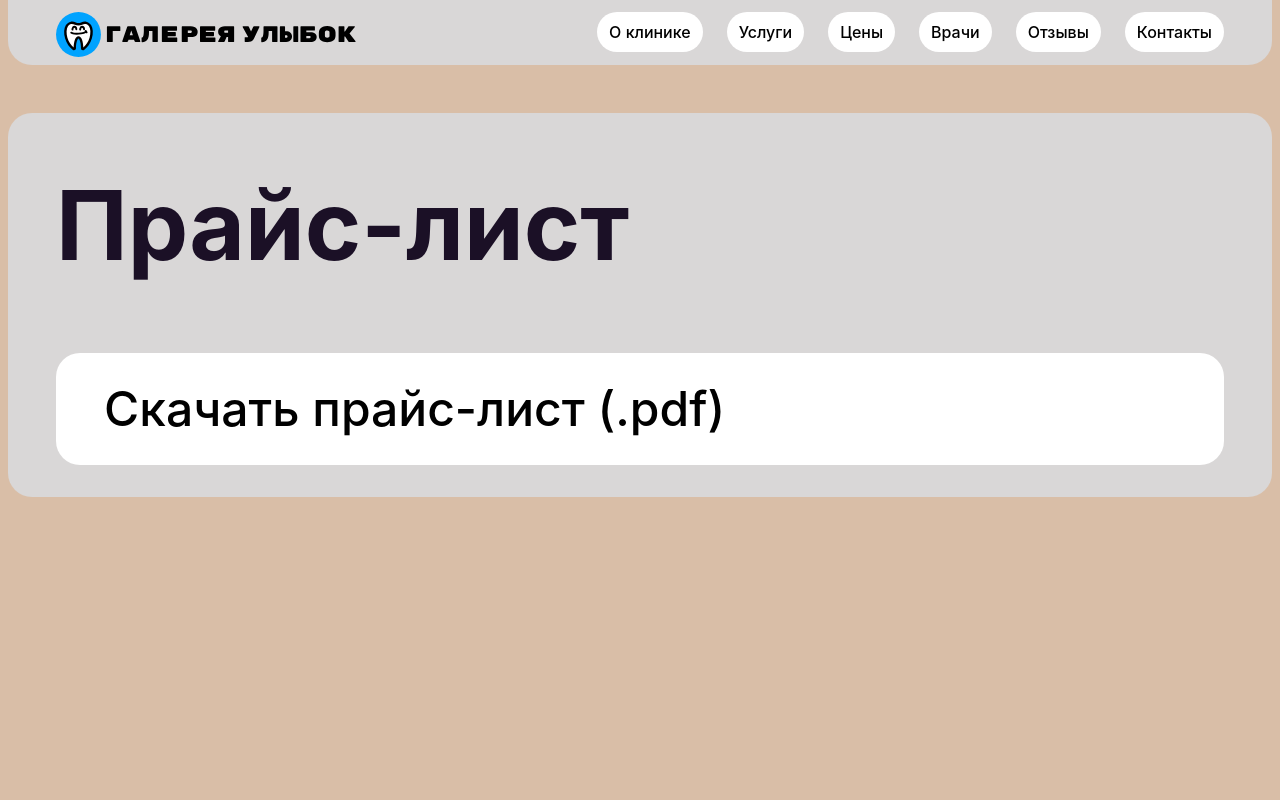
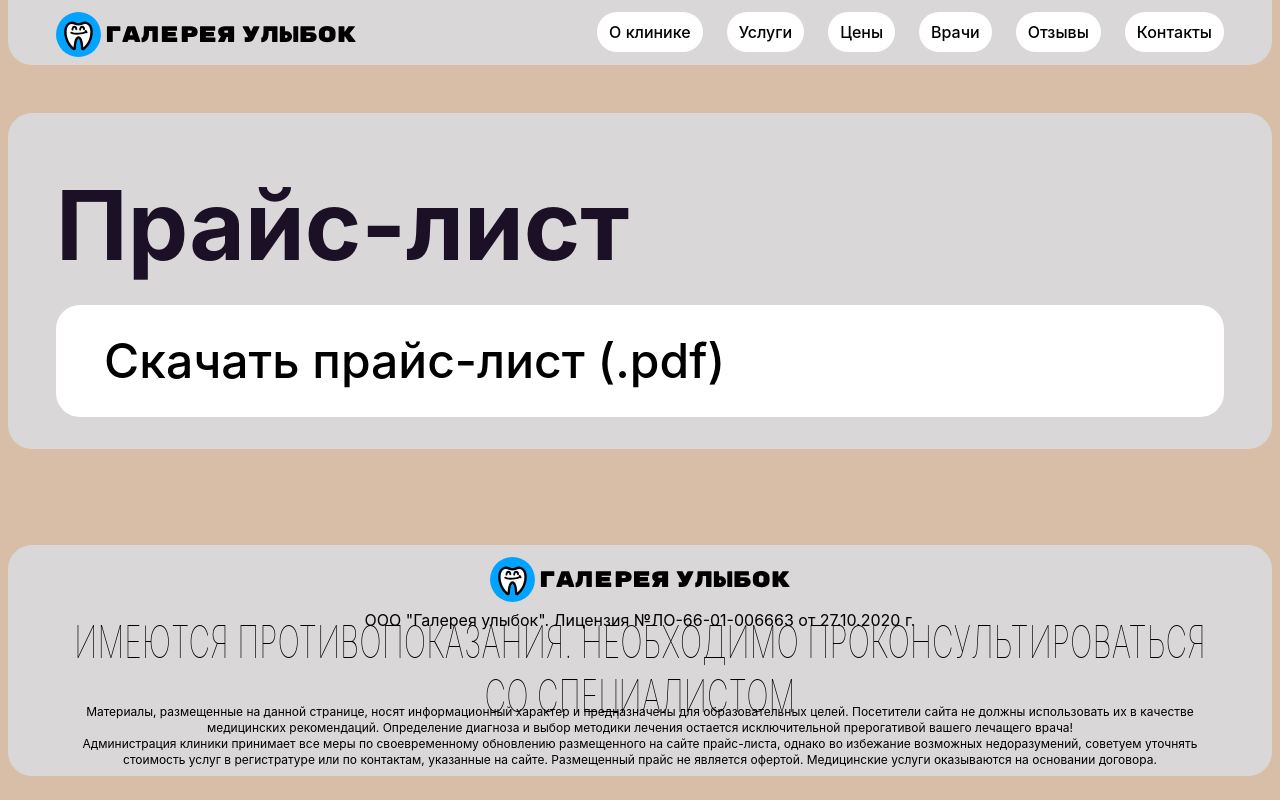
Before and after one commit to TheGrandUtochka/gallery-of-smiles, a React (Vite) app: page /price-list in a window 1280 px wide. Built offline with nearby package versions, Linux system fonts and the light colour scheme.

Commit message:
Добавлен футер. В будущем содержание может поменяться

```diff
--- /dev/null
+++ b/src/components/Footer/Footer.tsx
@@ -0,0 +1,34 @@
+import logo from '../../assets/logo.svg';
+import { Link } from "@tanstack/react-router";
+
+export default function Footer() {
+    return (
+        <div className='bg-pale-silver rounded-3xl py-2 px-4 md:px-12'>
+            <footer className='text-center'>
+                <div className='inline-block'>
+                    <Link to='/' className='mt-1 block'>
+                        <img src={logo} width={300} alt="Галерея улыбок"/>
+                    </Link>
+                </div>
+                <div>
+                    ООО "Галерея улыбок". Лицензия №ЛО-66-01-006663 от 27.10.2020 г.
+                </div>
+                <div className='font-thin text-center scale-y-150 lg:text-3xl'>
+                    ИМЕЮТСЯ ПРОТИВОПОКАЗАНИЯ. НЕОБХОДИМО ПРОКОНСУЛЬТИРОВАТЬСЯ СО СПЕЦИАЛИСТОМ
+                </div>
+                <div className='text-center text-xs'>
+                    Материалы, размещенные на данной странице, носят информационный характер и предназначены для
+                    образовательных целей. Посетители сайта не должны использовать их в качестве медицинских
+                    рекомендаций. Определение диагноза и выбор методики лечения остается исключительной прерогативой
+                    вашего лечащего врача!
+                </div>
+                <div className='text-center text-xs'>
+                    Администрация клиники принимает все меры по своевременному обновлению размещенного на сайте
+                    прайс-листа, однако во избежание возможных недоразумений, советуем уточнять стоимость услуг в
+                    регистратуре или по контактам, указанные на сайте. Размещенный прайс не является офертой.
+                    Медицинские услуги оказываются на основании договора.
+                </div>
+            </footer>
+        </div>
+    );
+}
--- a/src/pages/price-list/PricesHeroSection/PricesHeroSection.tsx
+++ b/src/pages/price-list/PricesHeroSection/PricesHeroSection.tsx
@@ -4,10 +4,6 @@ export default function PricesHeroSection() {
             <h1 className='max-lg:text-center px-4 lg:px-8 xl:px-12 py-8 text-deep-purple-black text-4xl sm:text-5xl md:text-6xl lg:text-7xl xl:text-8xl font-bold leading-none'>
                 Прайс-лист
             </h1>
-            <div
-                className='pb-12 px-4 lg:px-8 xl:px-12'>
-
-            </div>
             <div
                 className='px-4 lg:px-8 xl:px-12'>
                 <nav
--- a/src/routes/__root.tsx
+++ b/src/routes/__root.tsx
@@ -2,6 +2,7 @@ import { createRootRoute, Outlet } from '@tanstack/react-router'
 import { TanStackRouterDevtools } from '@tanstack/router-devtools'
 import Header from "../components/Header/Header.tsx";
 import Wrapper from "../components/Wrapper/Wrapper.tsx";
+import Footer from "../components/Footer/Footer.tsx";
 
 export const Route = createRootRoute({
     component: () => (
@@ -10,6 +11,8 @@ export const Route = createRootRoute({
                 <Header/>
                 <div className='pb-12'/>
                 <Outlet/>
+                <div className='pb-12'/>
+                <Footer/>
                 <TanStackRouterDevtools/>
             </Wrapper>
         </>
```
